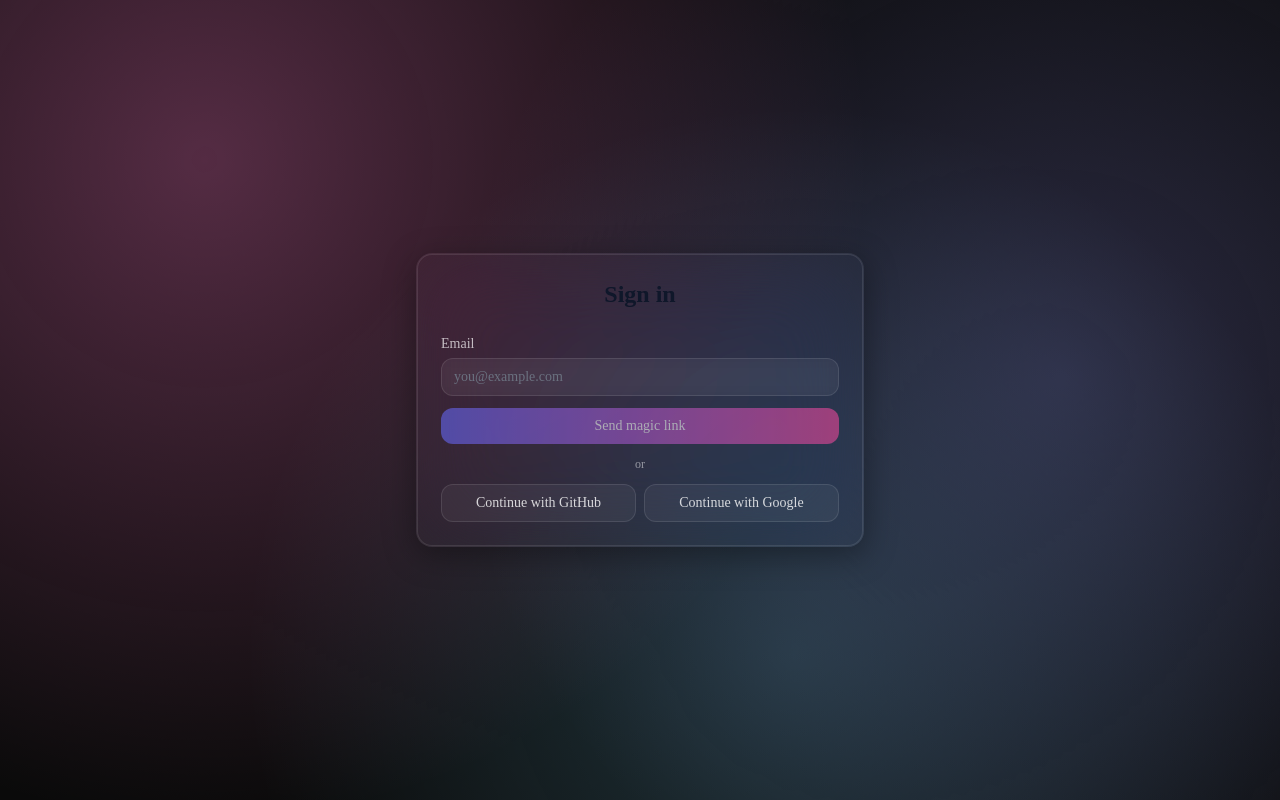
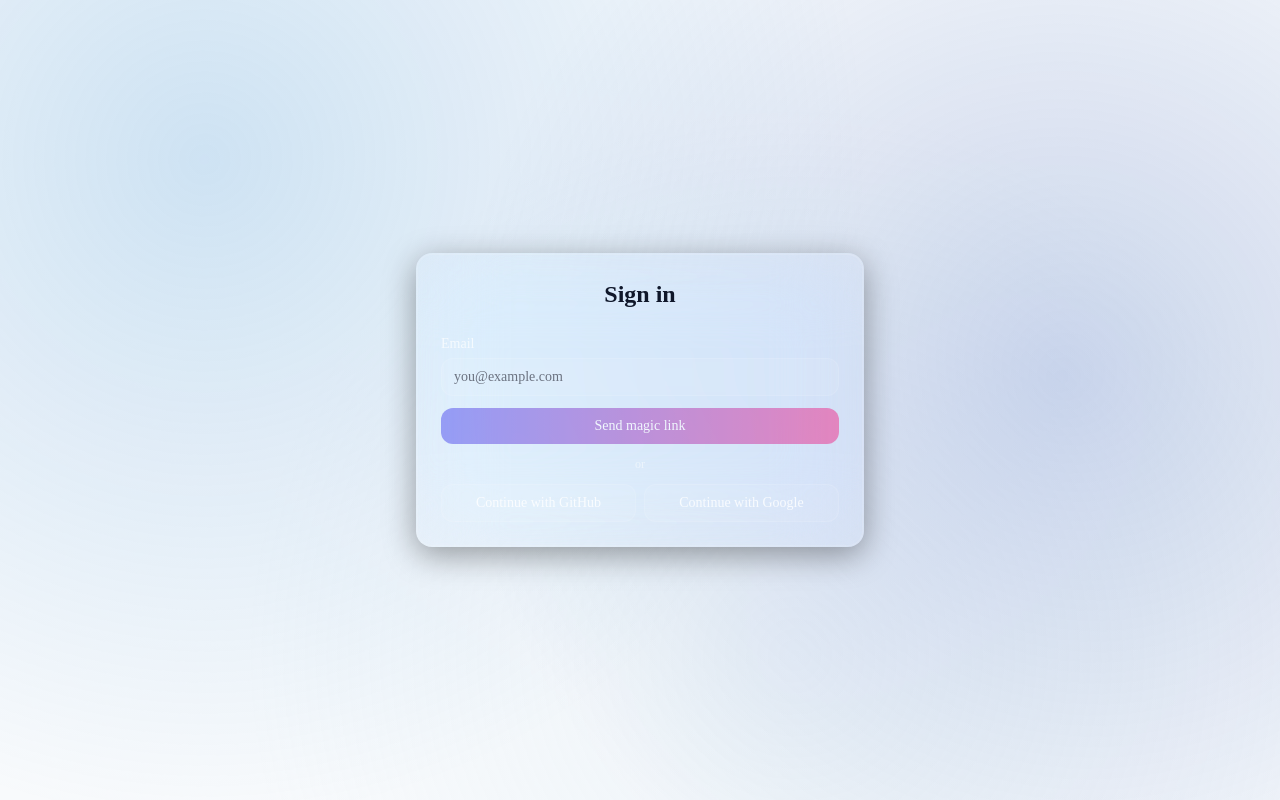
Before and after one commit to jwillz7667/Verbio, a Next.js app: page /signin in a window 1280 px wide. Built offline with nearby package versions, Linux system fonts and the light colour scheme; no server answers.

Commit message:
fix(brand): correct logo integration and align theme with brand palette

```diff
--- a/app/globals.css
+++ b/app/globals.css
@@ -59,7 +59,7 @@
     font-feature-settings: "rlig" 1, "calt" 1;
     -webkit-font-smoothing: antialiased;
     -moz-osx-font-smoothing: grayscale;
-    background: #0a0a0a;
+    background: hsl(var(--background));
     position: relative;
     overflow-x: hidden;
   }
@@ -72,9 +72,9 @@
     right: 0;
     bottom: 0;
     background:
-      radial-gradient(circle at 20% 50%, rgba(120, 119, 198, 0.3) 0%, transparent 50%),
-      radial-gradient(circle at 80% 80%, rgba(255, 119, 198, 0.3) 0%, transparent 50%),
-      radial-gradient(circle at 40% 20%, rgba(120, 219, 255, 0.2) 0%, transparent 50%);
+      radial-gradient(circle at 20% 50%, rgba(62, 102, 186, 0.25) 0%, transparent 50%),
+      radial-gradient(circle at 80% 80%, rgba(83, 157, 219, 0.25) 0%, transparent 50%),
+      radial-gradient(circle at 40% 20%, rgba(204, 226, 239, 0.2) 0%, transparent 50%);
     z-index: -1;
     animation: aurora 20s ease infinite;
   }
--- a/components/Header.tsx
+++ b/components/Header.tsx
@@ -18,7 +18,7 @@ export function Header({
         <Link href="/" className="flex items-center gap-3">
           {/* Light theme logo */}
           <Image
-            src="/assets/VERBIO-dark-trans.svg"
+            src="/brand/VERBIO-dark-trans.svg"
             alt="Verbio"
             width={120}
             height={28}
@@ -27,7 +27,7 @@ export function Header({
           />
           {/* Dark theme logo (for dark backgrounds) */}
           <Image
-            src="/assets/verbio-logo-light-trans.svg"
+            src="/brand/verbio-logo-light-trans.svg"
             alt="Verbio"
             width={120}
             height={28}
```
Also changed, not shown: public/brand/VERBIO-dark-trans.svg (added), public/brand/verbio-logo-light-trans.svg (added).
